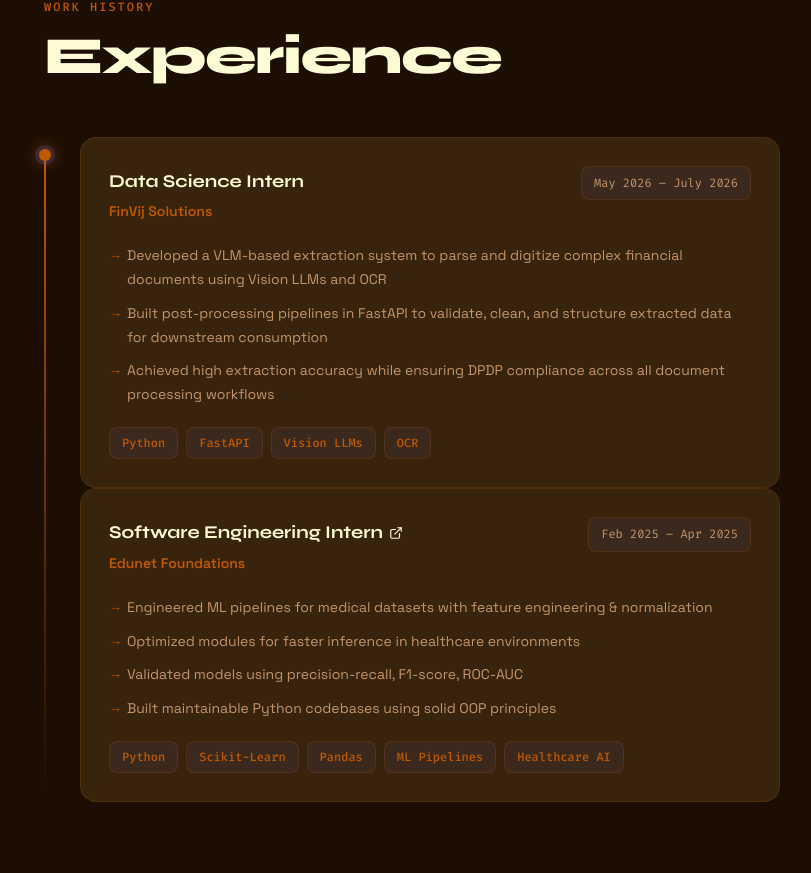
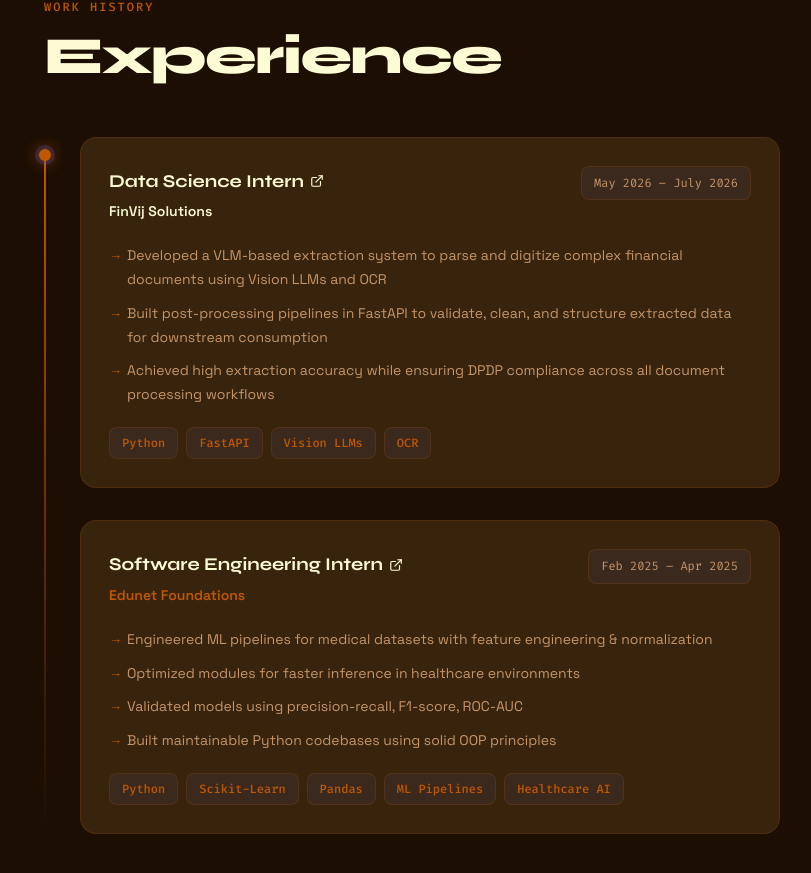
Before and after one commit to Mohithkudumu/my_portfolio, a React (Vite) app: page / in a window 1280 px wide. Shown: the part 2380-3253 px from the top of the page, without its empty margins (70-881 px from the left). Built offline with nearby package versions, Linux system fonts and the light colour scheme; the HTML template or start-up script is replaced by a standard one.

Commit message:
fix: hyperlinks

```diff
--- a/src/pages/Index.tsx
+++ b/src/pages/Index.tsx
@@ -606,11 +606,16 @@
         <div className="exp-timeline">
           <div className="exp-line" />
           <div className="exp-dot" />
-          <div className="exp-card">
+          <div className="exp-card mb-8">
             <div className="exp-meta">
               <div>
-                <h3 className="exp-role">Data Science Intern</h3>
-                <p className="exp-company">FinVij Solutions</p>
+                <h3 className="exp-role">
+                  <a href="/Sai Mohith.pdf"
+                    target="_blank" rel="noreferrer" className="exp-link">
+                    Data Science Intern <ExternalLink size={14} />
+                  </a>
+                </h3>
+                <p className="exp-company"><a href="https://finvij.com/" target="_blank" rel="noreferrer" className="exp-link">FinVij Solutions</a></p>
               </div>
               <span className="exp-date">May 2026 – July 2026</span>
             </div>
```
